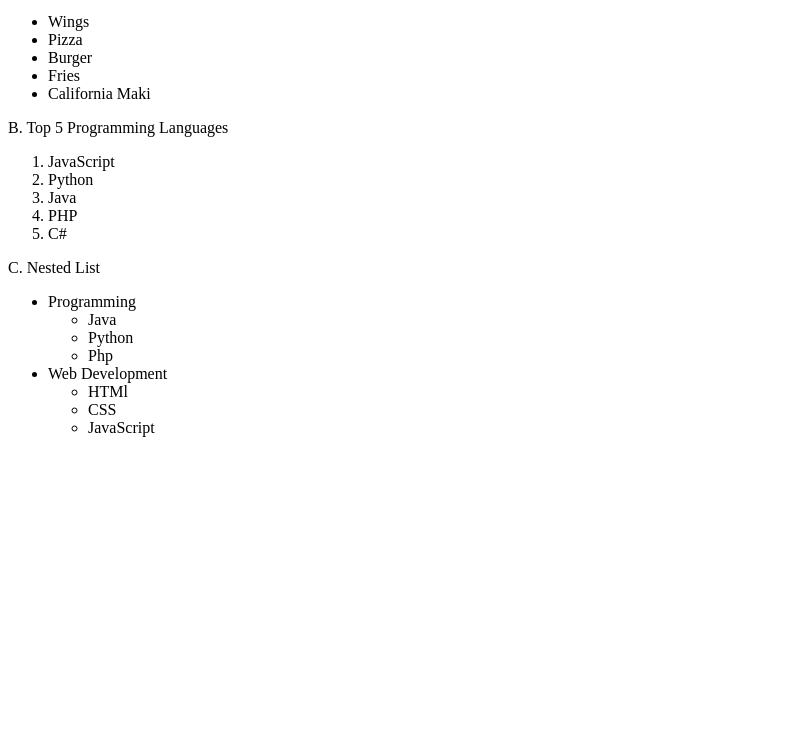
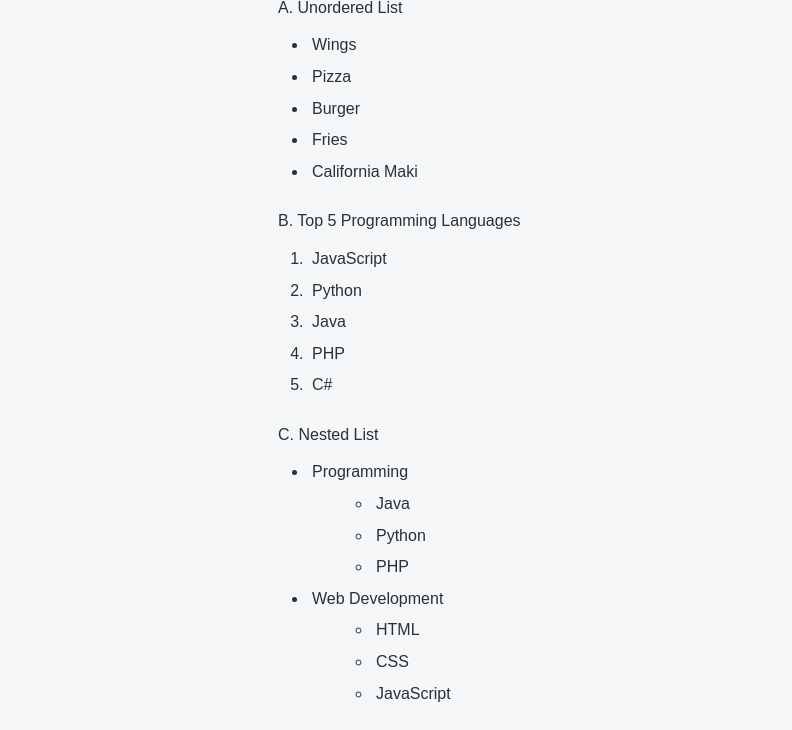
Before and after one commit to Ivn-mndiola/WebTech, a plain HTML site: page HTML-LAB/lists.html in a window 1280 px wide. Shown: the part 101-831 px from the top of the page, without its empty margins (0-792 px from the left). Before the commit the page ends 800 px from the top, so only its background shows below. Drawn offline with Linux system fonts and the light colour scheme.

Commit message:
Apply external CSS to lists page

```diff
--- a/HTML-LAB/lists.html
+++ b/HTML-LAB/lists.html
@@ -3,11 +3,12 @@
 <head>
     <meta charset="UTF-8">
     <meta name="viewport" content="width=device-width, initial-scale=1.0">
+    <link rel="stylesheet" href="assets/styles.css">
     <title>Lists</title>
 </head>
 <body>
+    <h1>Lab 3: Lists</h1>
 
-    <h1>Lab 3: Lists</h1>
     <p>A. Unordered List</p>
     <ul>
         <li>Wings</li>
@@ -32,17 +33,16 @@
             <ul>
                 <li>Java</li>
                 <li>Python</li>
-            <li>Php</li>
+                <li>PHP</li>
             </ul>
         </li>
-    <li>Web Development</li>
+        <li>Web Development
             <ul>
-        <li>HTMl</li>
+                <li>HTML</li>
                 <li>CSS</li>
                 <li>JavaScript</li>
             </ul>
+        </li>
     </ul>
-
-
 </body>
 </html>
```
Lines whose indentation alone changed are shown as unchanged.
